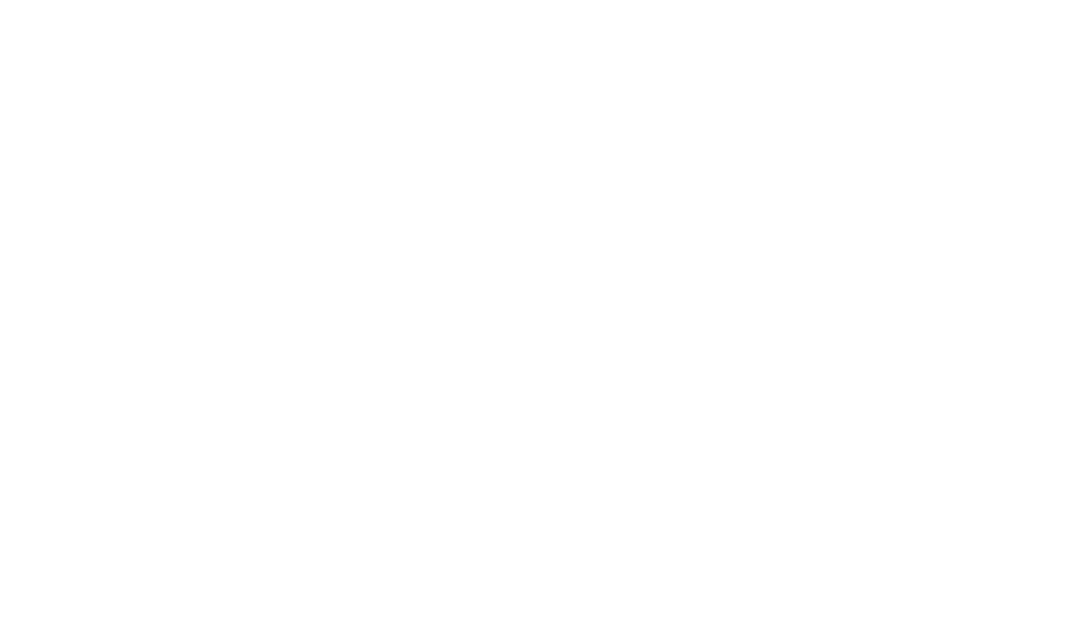
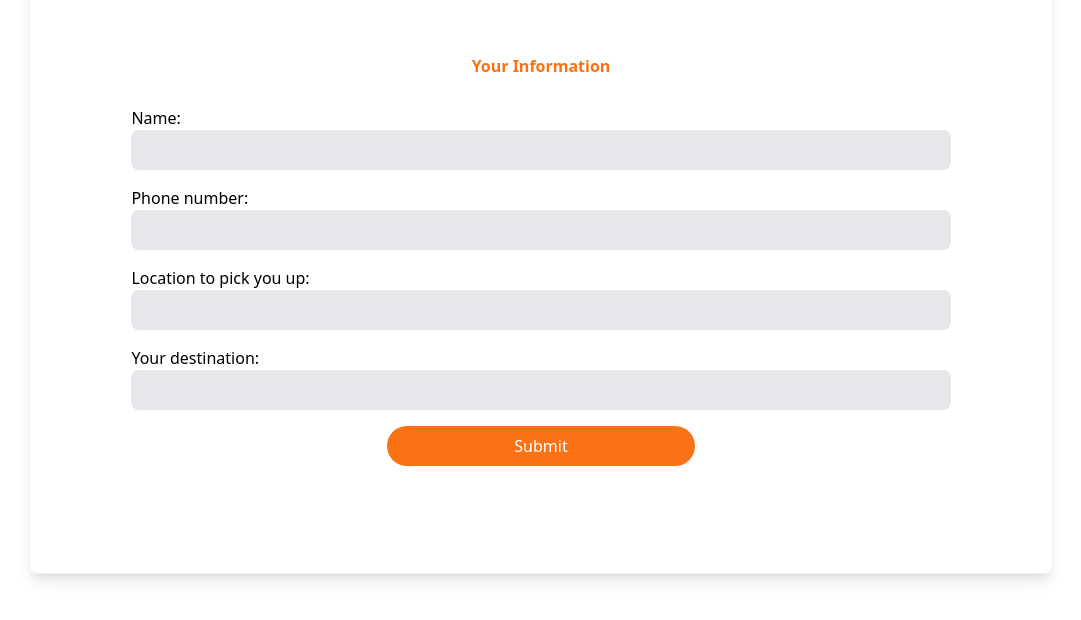
Before and after one commit to ChanMinKhant/CarBooking, a React (Vite) app in the folder client/: page /booking/1 in a window 1280 px wide. Before the commit this address had no page. Shown: the part 146-766 px from the top of the page, without its empty margins (99-1180 px from the left). Built offline with nearby package versions, Linux system fonts and the light colour scheme.

Commit message:
form route, form design, seat numbering

```diff
--- a/client/src/components/car/CarInterface.jsx
+++ b/client/src/components/car/CarInterface.jsx
@@ -1,22 +1,29 @@
 import React from "react";
+import { useNavigate } from "react-router-dom";
 import CarSeat from "./../../assets/car-seat-icon.svg";
 
 const CarInterface = ({ direction }) => {
+  const navigate = useNavigate();
+
   return (
     <div className="flex flex-col justify-center items-center">
       <h1 className="m-4 text-xl font-bold">{direction}</h1>
       <div className="border border-red-600 p-2 rounded-xl shadow-lg flex flex-col items-start justify-center gap-2">
-        <button>
+        <button onClick={() => navigate("/booking/1")}>
+          <div>1</div>
           <img className="w-16 h-16" src={CarSeat} alt="seat-1" />
         </button>
         <div className="flex justify-start items-center">
-          <button>
+          <button onClick={() => navigate("/booking/2")}>
+            <div>2</div>
             <img className="w-16 h-16" src={CarSeat} alt="seat-2" />
           </button>
-          <button>
+          <button onClick={() => navigate("/booking/3")}>
+            <div>3</div>
             <img className="w-16 h-16" src={CarSeat} alt="seat-3" />
           </button>
-          <button>
+          <button onClick={() => navigate("/booking/4")}>
+            <div>4</div>
             <img className="w-16 h-16" src={CarSeat} alt="seat-4" />
           </button>
         </div>
--- a/client/src/components/form/BookingForm.jsx
+++ b/client/src/components/form/BookingForm.jsx
@@ -1,110 +1,39 @@
 const BookingForm = () => {
   return (
-    <div>
-      <div className=" border-gray-900/10 pb-12 border-2 px-5 py-1 border-red-300 rounded shadow-md">
-        <h2 className="font-extrabold leading-7 text-gray-900 text-center text-lg">
-          Personal Information
-        </h2>
-
-        <div className="mt-2 grid grid-cols-1 gap-x-6 gap-y-8 sm:grid-cols-6">
-          <div className="sm:col-span-3">
-            <label
-              htmlFor="first-name"
-              className="block text-sm font-bold leading-6 text-gray-900"
-            >
-              First name
-            </label>
-            <div className="mt-2">
+    <div className="w-[100vw] h-[100vh] flex justify-center items-center">
+      <div className="w-[80dvw] h-[80dvh] border border-gray-100 shadow-lg rounded-lg flex flex-col justify-center items-center p-5">
+        <h1 className="m-5 text-orange-500 font-bold">Your Information</h1>
+        <div className="m-2">
+          <h1>Name:</h1>
           <input
             type="text"
-                name="first-name"
-                id="first-name"
-                autoComplete="given-name"
-                className="block w-full rounded-md border-0 py-1.5 text-gray-900 shadow-sm ring-1 ring-inset ring-gray-300 placeholder:text-gray-400 focus:ring-2 focus:ring-inset focus:ring-red-600 sm:text-sm sm:leading-6 px-2"
+            className="w-[64dvw] h-[5dvh] bg-gray-200 rounded-lg p-2 focus:outline-orange-300"
           />
         </div>
-          </div>
-
-          <div className="sm:col-span-3">
-            <label
-              htmlFor="last-name"
-              className="block text-sm font-bold leading-6 text-gray-900"
-            >
-              Last name
-            </label>
-            <div className="mt-2">
+        <div className="m-2">
+          <h1>Phone number:</h1>
           <input
             type="text"
-                name="last-name"
-                id="last-name"
-                autoComplete="family-name"
-                className="block w-full rounded-md border-0 py-1.5 text-gray-900 shadow-sm ring-1 ring-inset ring-gray-300 placeholder:text-gray-400 focus:ring-2 focus:ring-inset focus:ring-red-600 sm:text-sm sm:leading-6 px-2"
+            className="w-[64dvw] h-[5dvh] bg-gray-200 rounded-lg p-2 focus:outline-orange-300"
           />
         </div>
-          </div>
-
-          <div className="col-span-full">
-            <label
-              htmlFor="number"
-              className="block text-sm font-bold leading-6 text-gray-900"
-            >
-              Number
-            </label>
-            <div className="mt-2">
+        <div className="m-2">
+          <h1>Location to pick you up:</h1>
           <input
-                type="number"
-                name="number"
-                id="number"
-                autoComplete="family-name"
-                className="block w-full rounded-md border-0 py-1.5 text-gray-900 shadow-sm ring-1 ring-inset ring-gray-300 placeholder:text-gray-400 focus:ring-2 focus:ring-inset focus:ring-red-600 sm:text-sm sm:leading-6 px-2"
+            type="text"
+            className="w-[64dvw] h-[5dvh] bg-gray-200 rounded-lg p-2 focus:outline-orange-300"
           />
         </div>
-          </div>
-
-          <div className="col-span-full">
-            <label
-              htmlFor="street-address"
-              className="block text-sm font-bold leading-6 text-gray-900"
-            >
-              Street address where you live.
-            </label>
-            <div className="mt-2">
+        <div className="m-2">
+          <h1>Your destination:</h1>
           <input
             type="text"
-                name="street-address"
-                id="street-address"
-                autoComplete="street-address"
-                className="block w-full rounded-md border-0 py-1.5 text-gray-900 shadow-sm ring-1 ring-inset ring-gray-300 placeholder:text-gray-400 focus:ring-2 focus:ring-inset focus:ring-red-600 sm:text-sm sm:leading-6 px-2"
+            className="w-[64dvw] h-[5dvh] bg-gray-200 rounded-lg p-2 focus:outline-orange-300"
           />
         </div>
-          </div>
-
-          <div className="col-span-full">
-            <label
-              htmlFor="street-address"
-              className="block text-sm font-bold leading-6 text-gray-900"
-            >
-              Street address where you want to go.
-            </label>
-            <div className="mt-2">
-              <input
-                type="text"
-                name="street-address"
-                id="street-address"
-                autoComplete="street-address"
-                className="block w-full rounded-md border-0 py-1.5 text-gray-900 shadow-sm ring-1 ring-inset ring-gray-300 placeholder:text-gray-400 focus:ring-2 focus:ring-inset focus:ring-red-600 sm:text-sm sm:leading-6 px-2"
-              />
-            </div>
-          </div>
-          <div className="col-span-full">
-            <button
-              type="submit"
-              className="w-full rounded-md px-3 py-2 font-bold border-solid border-2 border-red-400 outline-red-600 outline-2 hover:bg-red-300 focus:outline-none focus:ring active:bg-red-700"
-            >
+        <button className="m-2 bg-orange-500 hover:bg-orange-300 text-white w-[24dvw] rounded-full p-2">
           Submit
         </button>
-          </div>
-        </div>
       </div>
     </div>
   );
--- a/client/src/components/route/AppRouter.jsx
+++ b/client/src/components/route/AppRouter.jsx
@@ -12,7 +12,7 @@
     },
     {
       id: 2,
-      path: "/book",
+      path: "/booking/:id",
       component: <BookingForm />,
     },
   ];
```
Lines whose indentation alone changed are shown as unchanged.
